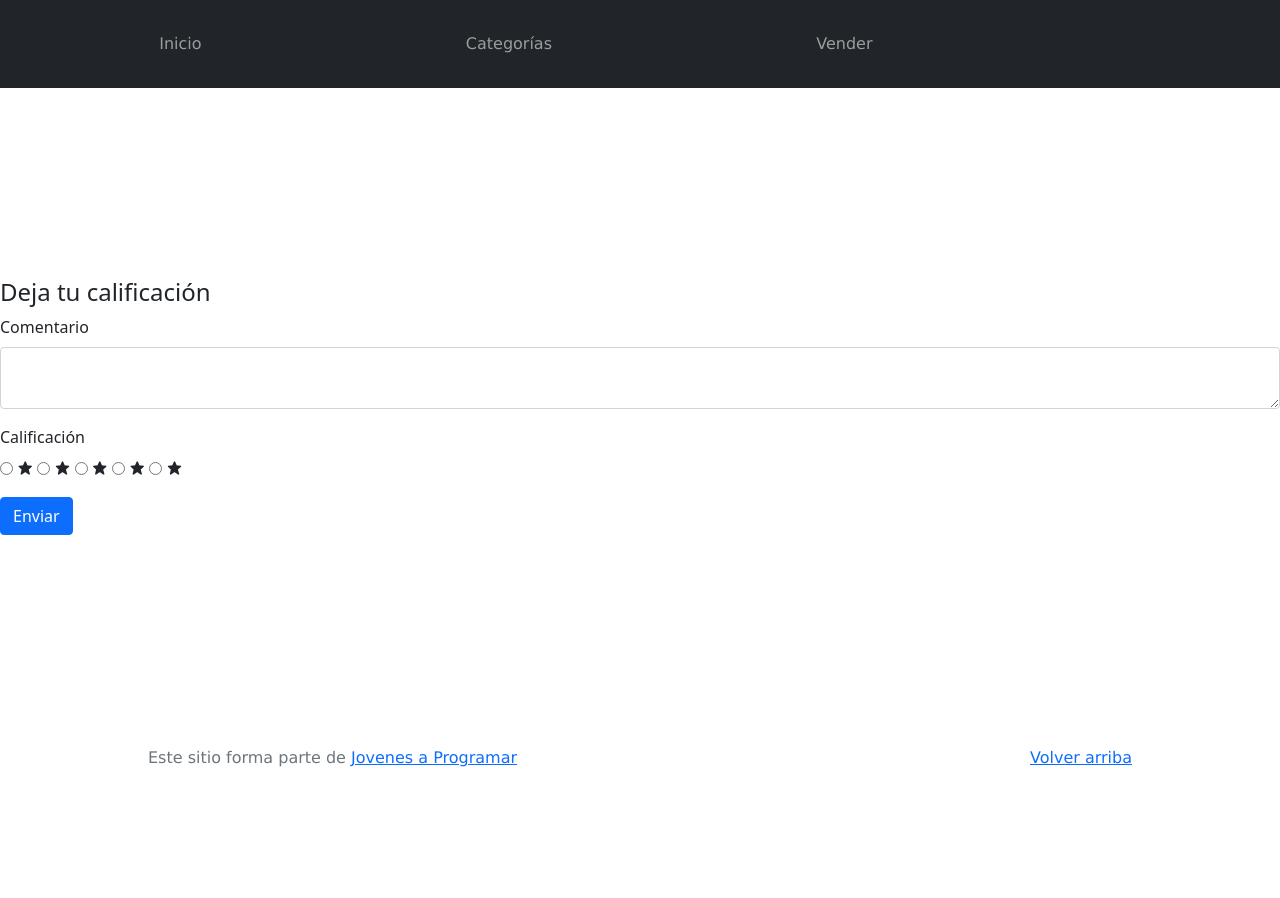
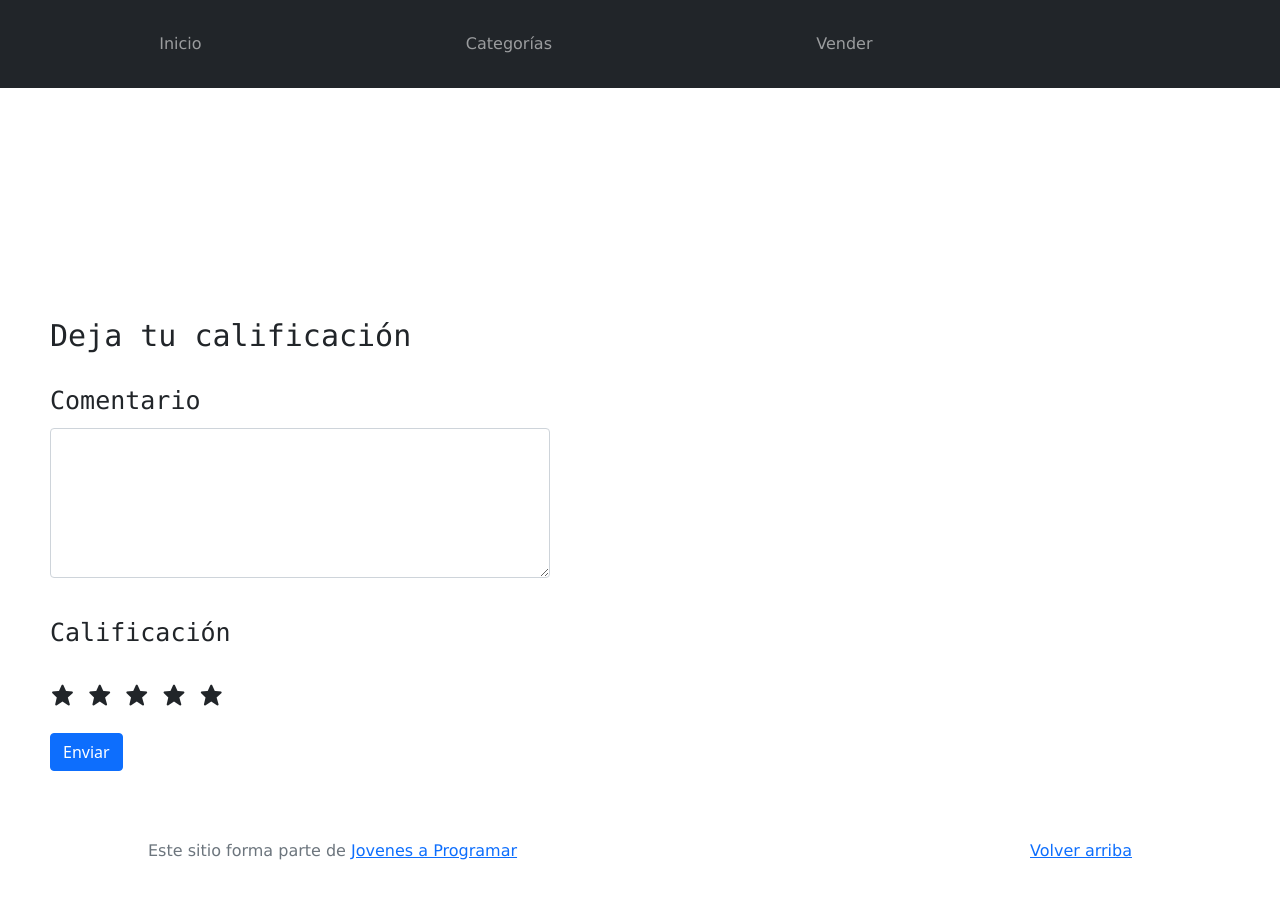
Before and after one commit to laraolivares/workspace-inicial, a plain HTML site: page product-info.html in a window 1280 px wide. Before the commit the page ends 842 px from the top, so only its background shows below. Drawn offline with nearby package versions, Linux system fonts and the light colour scheme; no server answers.

Commit message:
Formulario de calificación styles.css

```diff
--- a/css/styles.css
+++ b/css/styles.css
@@ -690,3 +690,45 @@ background-color: #e0e0e0; /* Cambia el color de fondo al pasar el ratón */
   background-color: rgb(236, 191, 68);
   color: #242222;
 }
+
+/*Formulario de calificación*/
+#form-calificacion{
+  margin-top: 40px;
+  margin-left: 50px;
+}
+
+h4 {
+  font-size: 30px;
+  font-family: 'Lucida Console', monospace;
+}
+
+#comentario {
+  width: 500px;
+  height: 150px;
+  resize: both;
+}
+
+label {
+  font-size: 25px;
+  font-family: 'Lucida Console', monospace;
+  margin-top: 20px;
+}
+
+.rating {
+  transform: rotate(180deg);
+}
+
+input {
+  display: none;
+}
+
+.star {
+  display: inline-block;
+  font-size: 25px;
+  cursor: pointer;
+  transition: all 0.3s;
+}
+
+label:not(:last-child) {
+  margin-right: 8px;
+}
```
